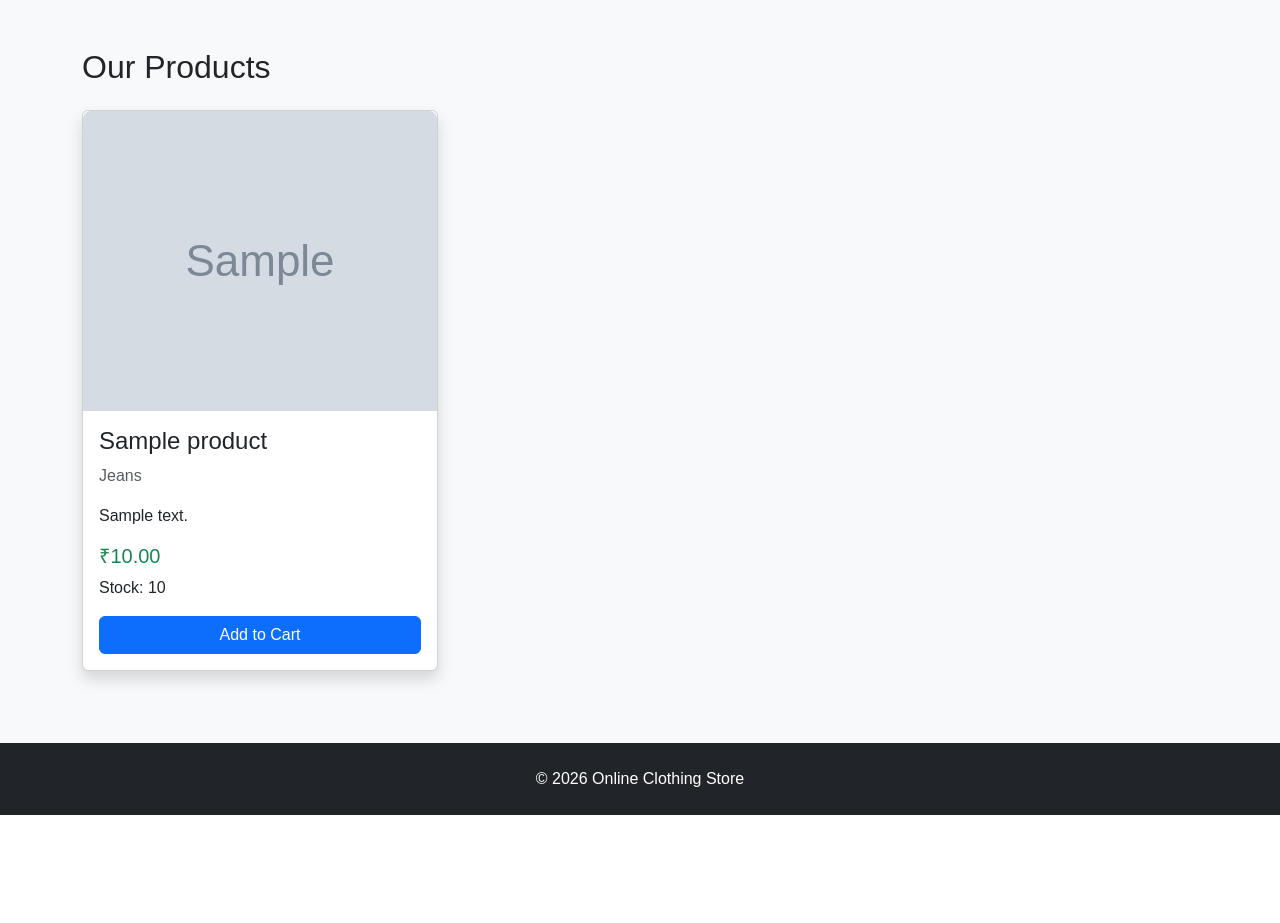
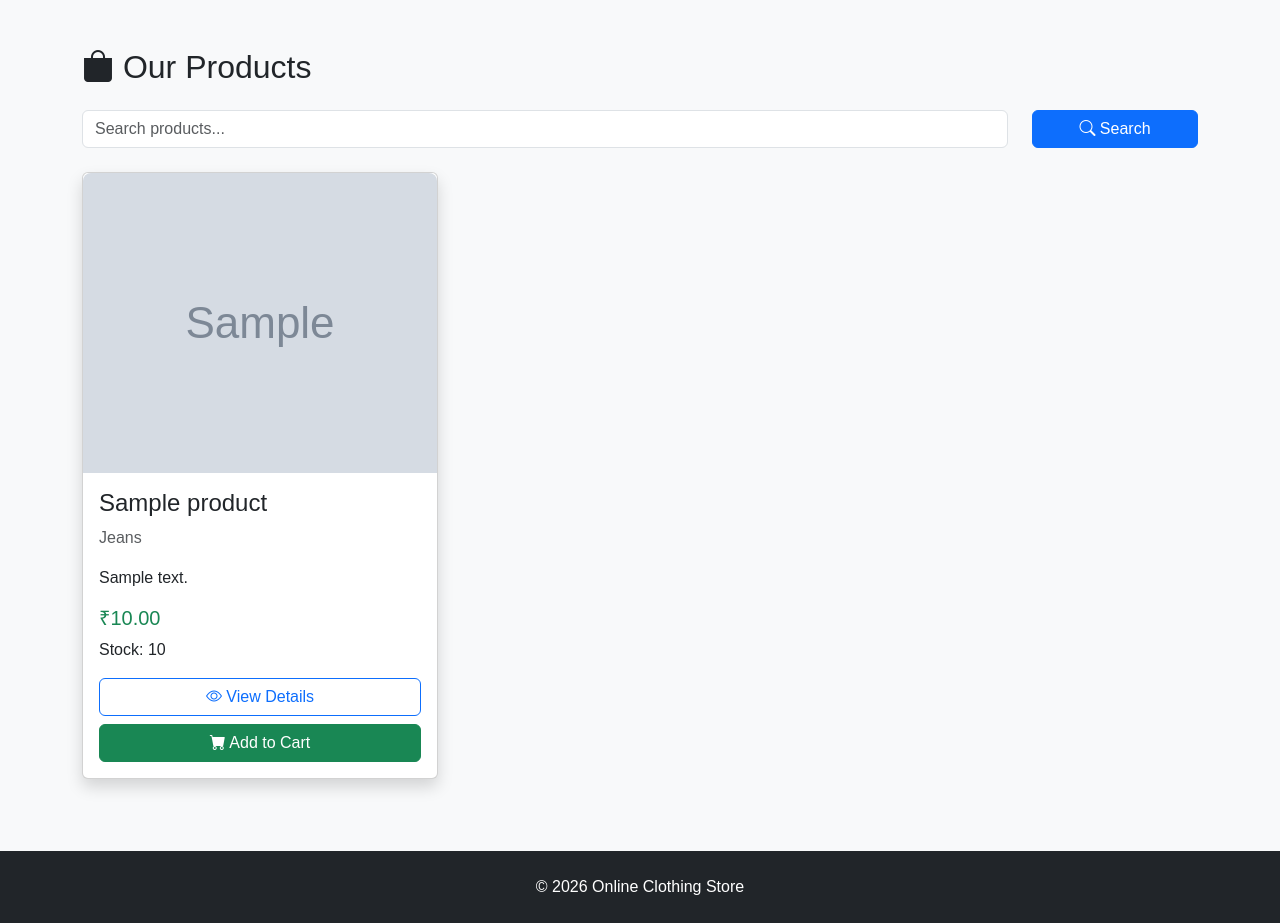
Before and after one commit to roshankrsu/cloth-store, a PHP site: page /products.php in a window 1280 px wide. Shown: the part 56-979 px from the top of the page. Before the commit the page ends 871 px from the top, so only its background shows below. Run offline with PHP 8.4, Linux system fonts and the light colour scheme; data comes from the database, SQL or seed files in the repository; tables that the repository leaves empty hold one stand-in row (values such as "Sample post"); grey boxes marked "Sample" are stand-in pictures.

Commit message:
added search bar , view details and cleaner layout

```diff
--- a/products.php
+++ b/products.php
@@ -2,15 +2,68 @@
 include 'config/database.php';
 include 'includes/header.php';
 include 'includes/navbar.php';
+
+$search = $_GET['search'] ?? '';
 ?>
 
 <div class="container mt-5">
 
-<h2 class="mb-4">Our Products</h2>
+    <h2 class="mb-4">
+        <i class="bi bi-bag-fill"></i> Our Products
+    </h2>
+
+    <!-- Search Form -->
+    <form method="GET" class="mb-4">
+
+        <div class="row">
+
+            <div class="col-md-10">
+
+                <input
+                    type="text"
+                    name="search"
+                    class="form-control"
+                    placeholder="Search products..."
+                    value="<?= htmlspecialchars($search) ?>">
+
+            </div>
+
+            <div class="col-md-2">
+
+                <button class="btn btn-primary w-100">
+                    <i class="bi bi-search"></i> Search
+                </button>
+
+            </div>
+
+        </div>
+
+    </form>
 
     <div class="row">
 
         <?php
+
+        if ($search != "") {
+
+            $sql = "SELECT p.*, c.category_name
+                    FROM products p
+                    LEFT JOIN categories c
+                    ON p.category_id = c.id
+                    WHERE p.product_name LIKE ?
+                    ORDER BY p.id DESC";
+
+            $stmt = mysqli_prepare($conn, $sql);
+
+            $keyword = "%" . $search . "%";
+
+            mysqli_stmt_bind_param($stmt, "s", $keyword);
+
+            mysqli_stmt_execute($stmt);
+
+            $result = mysqli_stmt_get_result($stmt);
+
+        } else {
 
             $sql = "SELECT p.*, c.category_name
                     FROM products p
@@ -19,10 +72,11 @@ $sql = "SELECT p.*, c.category_name
                     ORDER BY p.id DESC";
 
             $result = mysqli_query($conn, $sql);
+        }
 
-if(mysqli_num_rows($result) > 0){
+        if (mysqli_num_rows($result) > 0) {
 
-while($row = mysqli_fetch_assoc($result)){
+            while ($row = mysqli_fetch_assoc($result)) {
 
         ?>
 
@@ -31,13 +85,11 @@ while($row = mysqli_fetch_assoc($result)){
                     <div class="card shadow h-100">
 
                         <img
-src="assets/images/products/<?=
-htmlspecialchars($row['image'])
-?>"
+                            src="assets/images/products/<?= htmlspecialchars($row['image']) ?>"
                             class="card-img-top product-image"
                             alt="<?= htmlspecialchars($row['product_name']) ?>">
 
-<div class="card-body">
+                        <div class="card-body d-flex flex-column">
 
                             <h4>
                                 <?= htmlspecialchars($row['product_name']) ?>
@@ -60,9 +112,27 @@ Stock:
                                 <?= (int)$row['stock'] ?>
                             </p>
 
-<button class="btn btn-primary w-100">
+                            <div class="mt-auto">
+
+                                <a
+                                    href="product.php?id=<?= $row['id'] ?>"
+                                    class="btn btn-outline-primary w-100 mb-2">
+
+                                    <i class="bi bi-eye"></i>
+                                    View Details
+
+                                </a>
+
+                                <a
+                                    href="product.php?id=<?= $row['id'] ?>"
+                                    class="btn btn-success w-100">
+
+                                    <i class="bi bi-cart-fill"></i>
                                     Add to Cart
-</button>
+
+                                </a>
+
+                            </div>
 
                         </div>
 
@@ -74,16 +144,14 @@ Add to Cart
 
             }
 
-}else{
+        } else {
 
-?>
+            echo "<div class='alert alert-warning'>
+                    <i class='bi bi-exclamation-circle'></i>
+                    No products found.
+                  </div>";
+        }
 
-<div class="alert alert-warning">
-No products found.
-</div>
-
-<?php
-}
         ?>
 
     </div>
```
Lines whose indentation alone changed are shown as unchanged.
